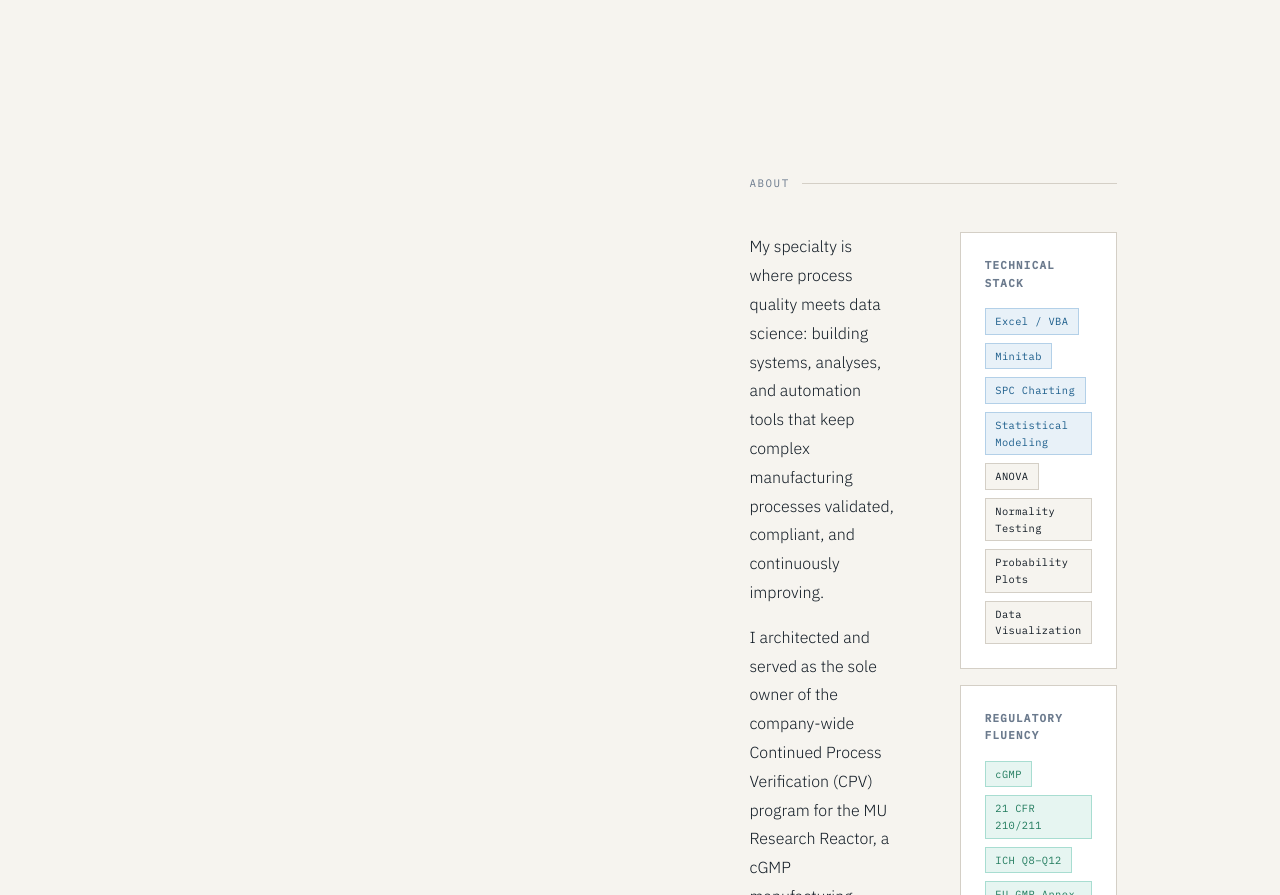
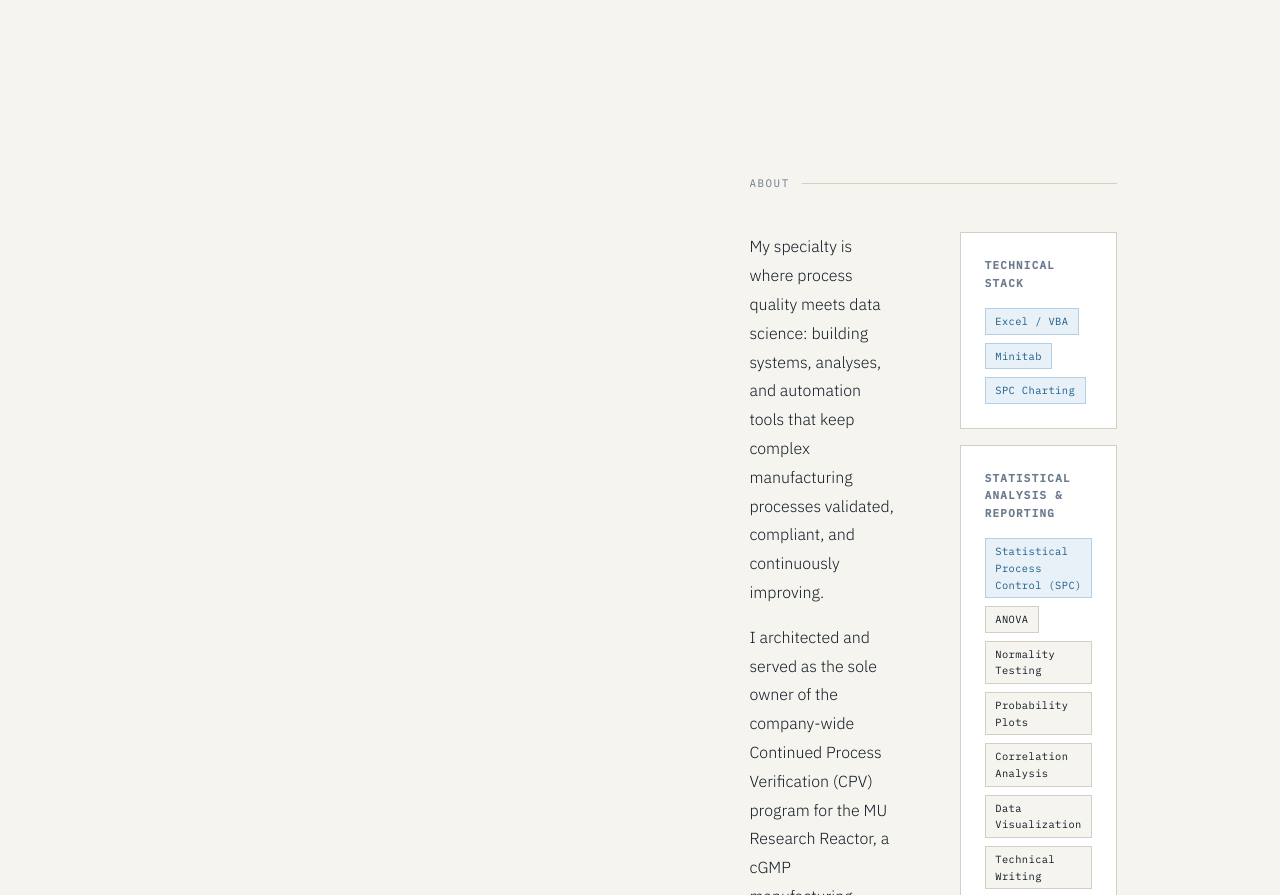
Before and after one commit to ChelseaRedding/ChelseaRedding.github.io, a plain HTML site: page index.html in a window 1280 px wide. Shown: the part 57-952 px from the top of the page. Drawn offline with Linux system fonts and the light colour scheme.

Commit message:
Update index.html

```diff
--- a/index.html
+++ b/index.html
@@ -145,11 +145,18 @@ footer p{font-family:var(--mono);font-size:.65rem;color:rgba(246,244,239,.5);let
               <span class="tag accent">Excel / VBA</span>
               <span class="tag accent">Minitab</span>
               <span class="tag accent">SPC Charting</span>
-              <span class="tag accent">Statistical Modeling</span>
+            </div>
+          </div>
+          <div class="sidebar-card">
+            <h3>Statistical Analysis &amp; Reporting</h3>
+            <div class="tag-list">
+              <span class="tag accent">Statistical Process Control (SPC)</span>
               <span class="tag">ANOVA</span>
               <span class="tag">Normality Testing</span>
               <span class="tag">Probability Plots</span>
+              <span class="tag">Correlation Analysis</span>
               <span class="tag">Data Visualization</span>
+              <span class="tag">Technical Writing</span>
             </div>
           </div>
           <div class="sidebar-card">
```
